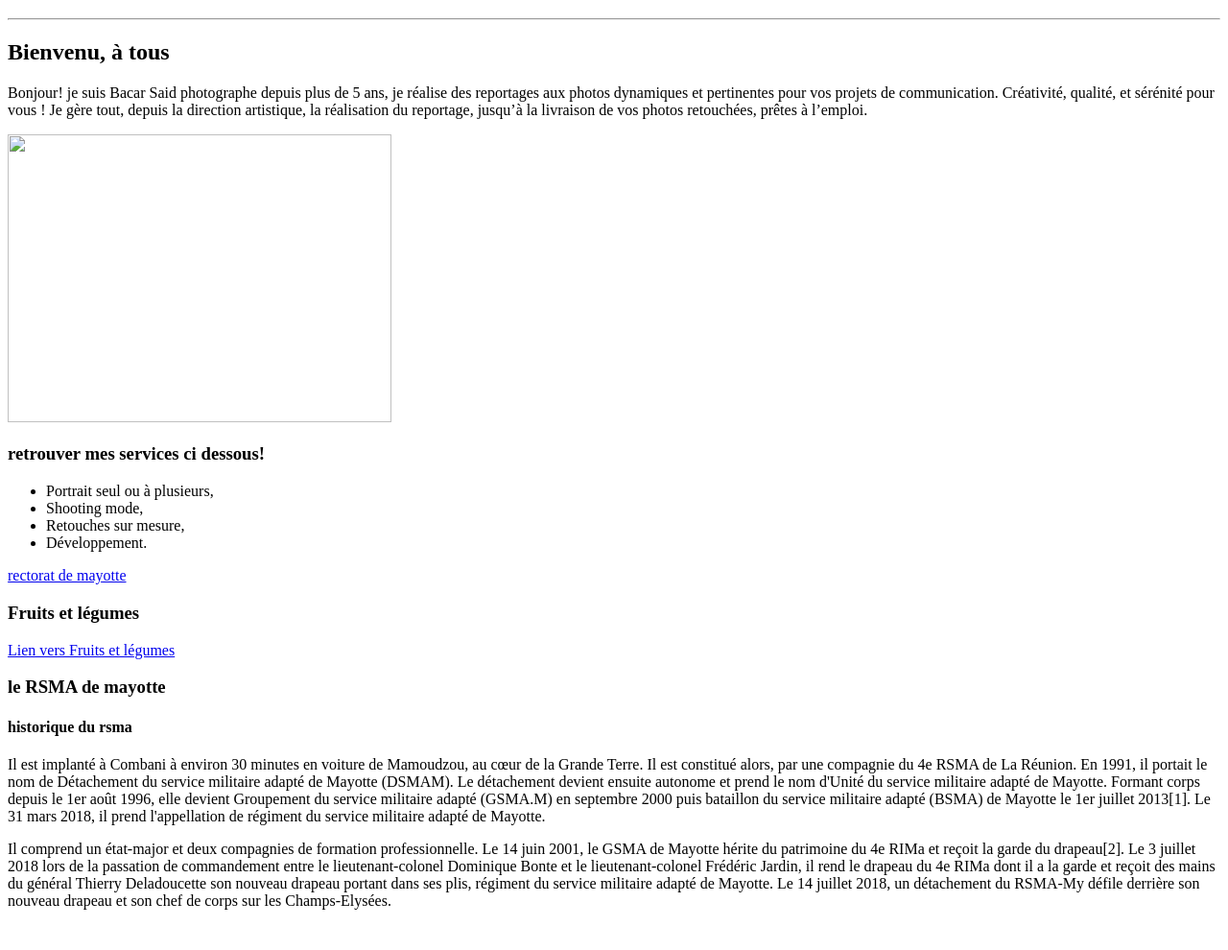
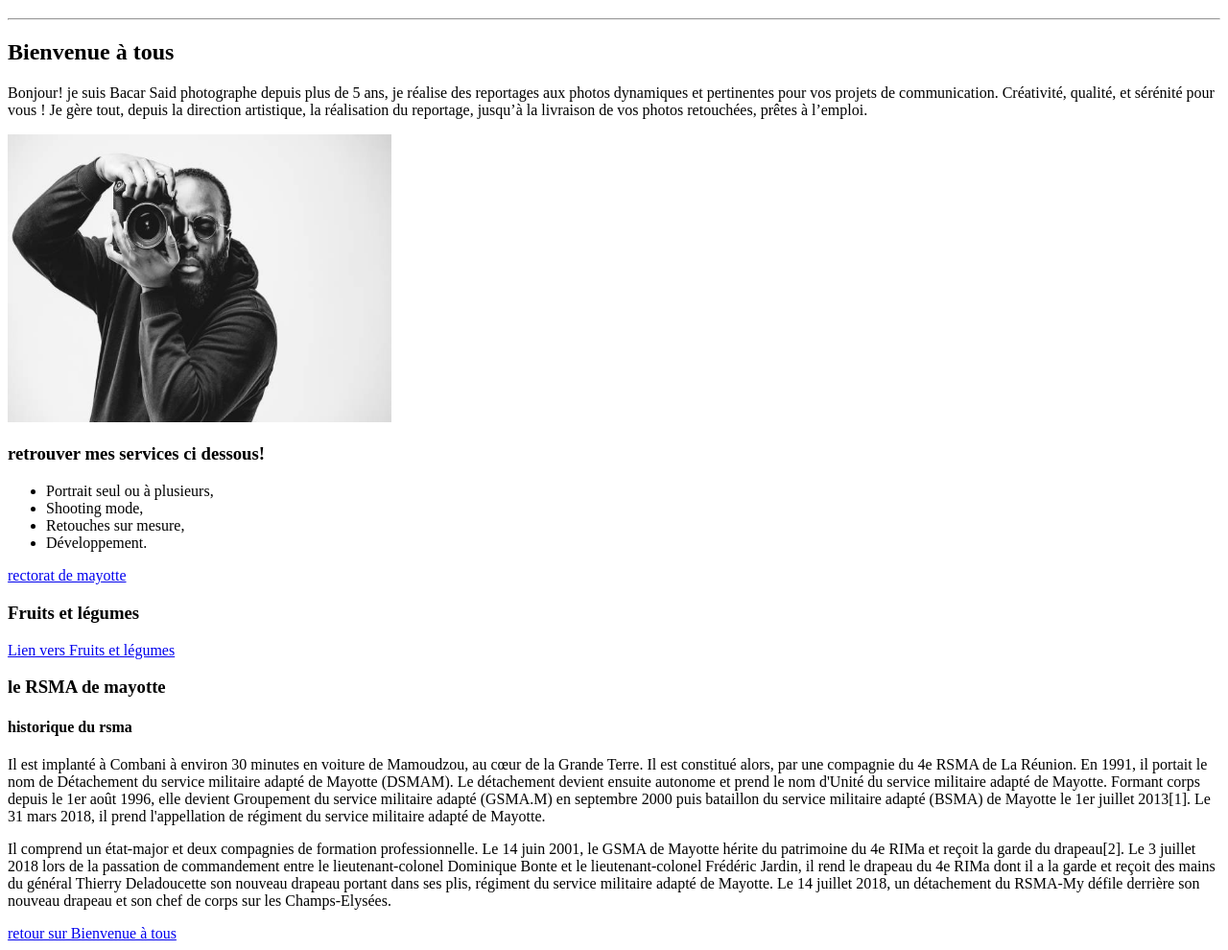
Before and after one commit to fougerouxjassem83-code/mapremierepageweb, a plain HTML site: page bacar.html in a window 1280 px wide. Shown: the part 61-1051 px from the top of the page at 96% size. Before the commit the page ends 1025 px from the top, so only its background shows below. Drawn offline with Linux system fonts and the light colour scheme.

Commit message:
ajout des nouvelles

```diff
--- a/bacar.html
+++ b/bacar.html
@@ -3,6 +3,8 @@
     <head>
        <meta charset="UTF-8">
        <title>"À propos de Bacar Said</title>
+       <!--jai ajouter une icon sur mon site-->
+       <link rel="icon" type="image/x-icon" href="theidem.png"
     </head>
 <body>
   <!--mon titre de section de niveau1-->
@@ -10,7 +12,8 @@
     <hr>
 
     <!--mon titre de niveau2-->
-<h2>Bienvenu, à tous</h2>
+    <!--mon titre de niveau2 comporte un identifiant grace à l'atribut id-->
+<h2 id="Bienvenue à tous">Bienvenue à tous</h2>
 
 
 <!--paragraphe1-->
@@ -21,6 +24,7 @@ Créativité, qualité, et sérénité pour vous ! Je gère tout, depuis la dire
 
 réalisation du reportage, jusqu’à la livraison de vos photos retouchées, prêtes à l’emploi.
 </p>
+
 
 <img src="bacar-saindou.jpg"
 landscape" style="width: 400px; height: 300px;">
@@ -40,12 +44,16 @@ landscape" style="width: 400px; height: 300px;">
 <a href="#fruits">Lien vers Fruits et légumes</a>
 
 
+
 <!--paragraphe1-->
 <h3>le RSMA de mayotte</h3>
 <h4>historique du rsma</h4>
 <p>
 Il est implanté à Combani à environ 30 minutes en voiture de Mamoudzou, au cœur de la Grande Terre. Il est constitué alors, par une compagnie du 4e RSMA de La Réunion. En 1991, il portait le nom de Détachement du service militaire adapté de Mayotte (DSMAM). Le détachement devient ensuite autonome et prend le nom d'Unité du service militaire adapté de Mayotte. Formant corps depuis le 1er août 1996, elle devient Groupement du service militaire adapté (GSMA.M) en septembre 2000 puis bataillon du service militaire adapté (BSMA) de Mayotte le 1er juillet 2013[1]. Le 31 mars 2018, il prend l'appellation de régiment du service militaire adapté de Mayotte.
 </p>
+
+
+
 <!--paragraphe2-->
 <p>
 Il comprend un état-major et deux compagnies de formation professionnelle. Le 14 juin 2001, le GSMA de Mayotte hérite du patrimoine du 4e RIMa et reçoit la garde du drapeau[2]. Le 3 juillet 2018 lors de la passation de commandement entre le lieutenant-colonel Dominique Bonte et le lieutenant-colonel Frédéric Jardin, il rend le drapeau du 4e RIMa dont il a la garde et reçoit des mains du général Thierry Deladoucette son nouveau drapeau portant dans ses plis, régiment du service militaire adapté de Mayotte. Le 14 juillet 2018, un détachement du RSMA-My défile derrière son nouveau drapeau et son chef de corps sur les Champs-Elysées.
@@ -60,7 +68,7 @@ Il comprend un état-major et deux compagnies de formation professionnelle. Le 1
 
 
 
-
+<a href="#Bienvenue à tous">retour sur Bienvenue à tous</a>
 
 
 
```
Also changed, not shown: bacar-saindou.jpg (added), balibwadja.jpg (deleted), theidem.png (added), 1 other file.
